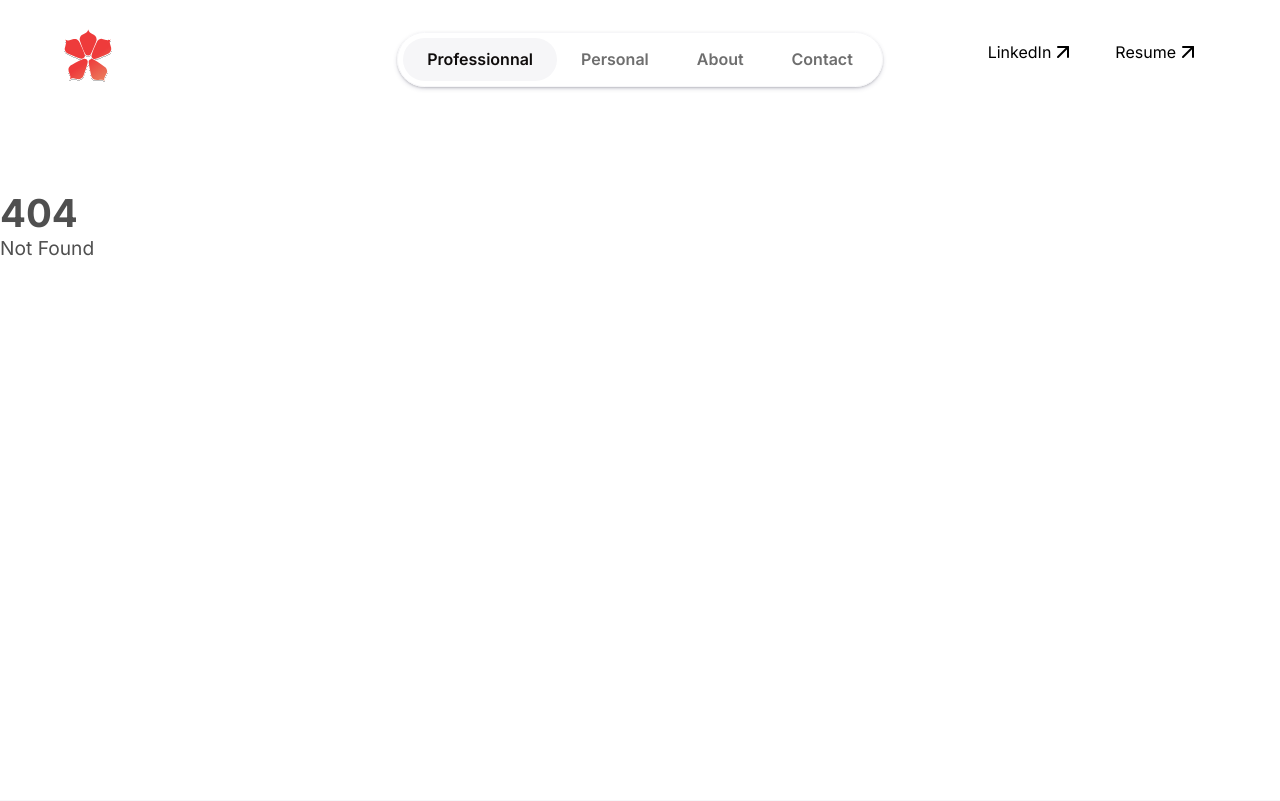
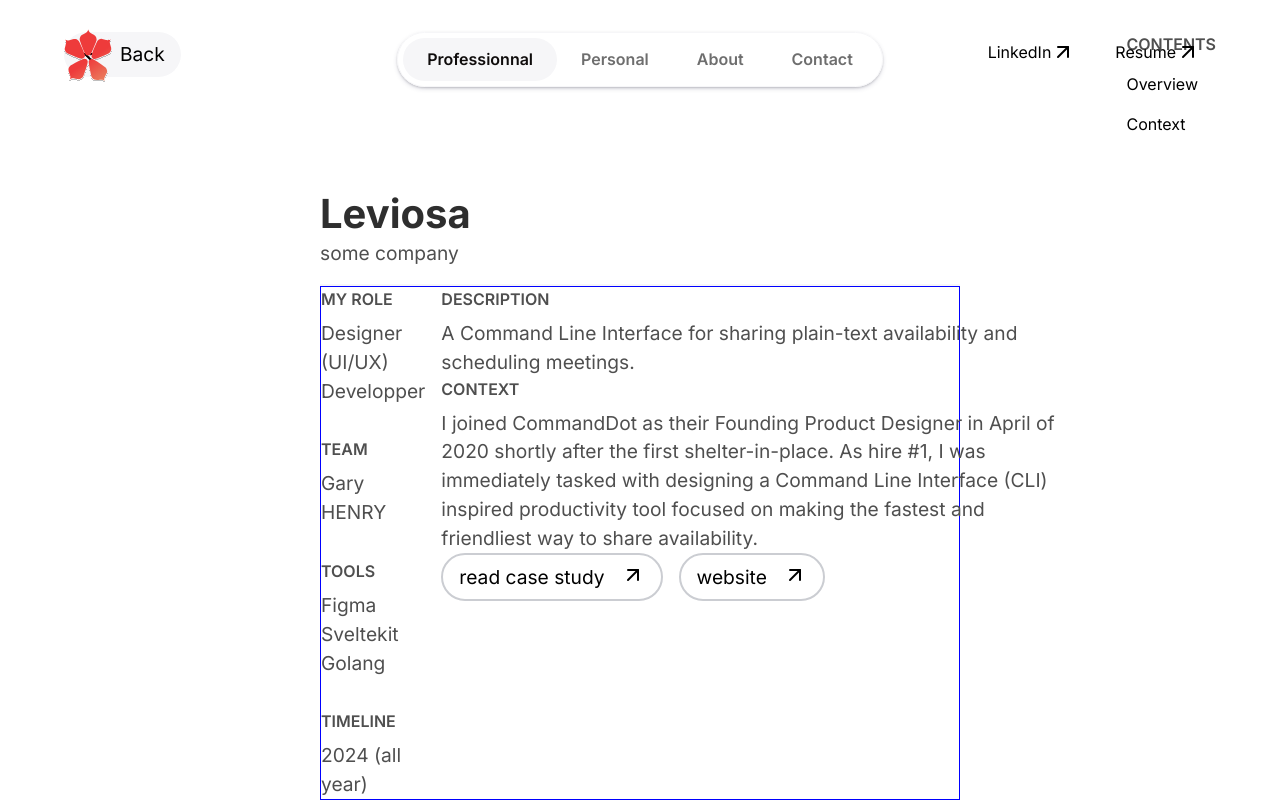
Before and after one commit to GaryHY/portfolio, a SvelteKit app: page /project/leviosa in a window 1280 px wide. Before the commit this address had no page. Shown: the top 801 px of the page. Built offline with nearby package versions, Linux system fonts and the light colour scheme.

Commit message:
feat: add pages for that situation that does not look good

```diff
--- /dev/null
+++ b/src/routes/project/+layout.svelte
@@ -0,0 +1 @@
+<slot></slot>
--- /dev/null
+++ b/src/routes/project/leviosa/+page@project.svelte
@@ -0,0 +1,151 @@
+<script lang="ts">
+    import { page } from "$app/stores";
+    import { goto } from "$app/navigation";
+    import { ArrowLeft, ArrowUpRight } from "lucide-svelte";
+    function goBack() {
+        if (history.length > 0) {
+            history.back();
+        } else {
+            goto("/");
+        }
+    }
+    const title = $page.url.pathname.split("/")[2];
+    // TODO: How to remove the first navbar and use only the one in this page
+</script>
+
+<div class="navigation flex container">
+    <button class="flex backButton" onclick={goBack}>
+        <ArrowLeft />
+        <p>Back</p>
+    </button>
+    <nav class="navigation__right grid" style="--gap: 1rem;">
+        <p class="content__title">Contents</p>
+        <ul class="links grid" style="--gap: 1rem;">
+            <li class="link"><button>Overview</button></li>
+            <li class="link"><button>Context</button></li>
+        </ul>
+    </nav>
+</div>
+<div class="container__small card">
+    <div class="grid">
+        <div class="grid" style="--gap:0.2rem;">
+            <h3 class="title">{title}</h3>
+            <p>some company</p>
+        </div>
+        <div class="separator"></div>
+    </div>
+    <div class="grid content">
+        <div class="grid" style="--gap: 2rem;">
+            <div class="grid" style="--gap: 0.5rem;">
+                <p class="content__title">My role</p>
+                <ul>
+                    <li>Designer (UI/UX)</li>
+                    <li>Developper</li>
+                </ul>
+            </div>
+            <div class="grid" style="--gap: 0.5rem;">
+                <p class="content__title">team</p>
+                <ul>
+                    <li>Gary HENRY</li>
+                </ul>
+            </div>
+            <div class="grid" style="--gap: 0.5rem;">
+                <p class="content__title">tools</p>
+                <ul>
+                    <li>Figma</li>
+                    <li>Sveltekit</li>
+                    <li>Golang</li>
+                </ul>
+            </div>
+            <div class="grid" style="--gap: 0.5rem;">
+                <p class="content__title">timeline</p>
+                <ul>
+                    <li>2024 (all year)</li>
+                </ul>
+            </div>
+        </div>
+        <div>
+            <div class="grid" style="--gap: 0.5rem;">
+                <p class="content__title">description</p>
+                <p>
+                    A Command Line Interface for sharing plain-text availability
+                    and scheduling meetings.
+                </p>
+            </div>
+            <div class="grid" style="--gap: 0.5rem;">
+                <p class="content__title">Context</p>
+                <p>
+                    I joined CommandDot as their Founding Product Designer in
+                    April of 2020 shortly after the first shelter-in-place. As
+                    hire #1, I was immediately tasked with designing a Command
+                    Line Interface (CLI) inspired productivity tool focused on
+                    making the fastest and friendliest way to share
+                    availability.
+                </p>
+            </div>
+            <div class="ctas flex">
+                <button class="cta flex">
+                    <p>read case study</p>
+                    <ArrowUpRight />
+                </button>
+                <button class="cta flex">
+                    <p>website</p>
+                    <ArrowUpRight />
+                </button>
+            </div>
+        </div>
+    </div>
+</div>
+
+<style>
+    .navigation {
+        justify-content: space-between;
+        align-items: flex-start;
+        margin-inline: auto;
+        position: fixed;
+        top: 0;
+        left: 0;
+        right: 0;
+        padding-block: 2rem;
+    }
+    .backButton {
+        align-items: center;
+        background-color: hsl(var(--clr-light-secondary));
+        border-radius: 2rem;
+        padding: 0.5rem 1rem;
+    }
+    .content__title {
+        text-transform: capitalize;
+        font-weight: 600;
+    }
+    .link {
+        font-size: 1rem;
+    }
+    .content {
+        grid-template-columns: 1fr 100%;
+        border: 1px solid blue;
+        margin-inline: auto;
+    }
+    .card {
+        /* border: 1px solid red; */
+        margin-inline: auto;
+        max-width: 50vw;
+    }
+    .title {
+        text-transform: capitalize;
+        color: hsl(var(--clr-dark-primary));
+        font-size: 2.5rem;
+    }
+    .content__title {
+        color: hsl(var(--clr-dark-secondary));
+        font-size: 1rem;
+        text-transform: uppercase;
+        letter-spacing: 0;
+        font-weight: 600;
+    }
+    .cta {
+        padding: 0.5rem 1rem;
+        border: 2px solid hsl(var(--clr-light-fournary));
+        border-radius: 2rem;
+    }
+</style>
```
